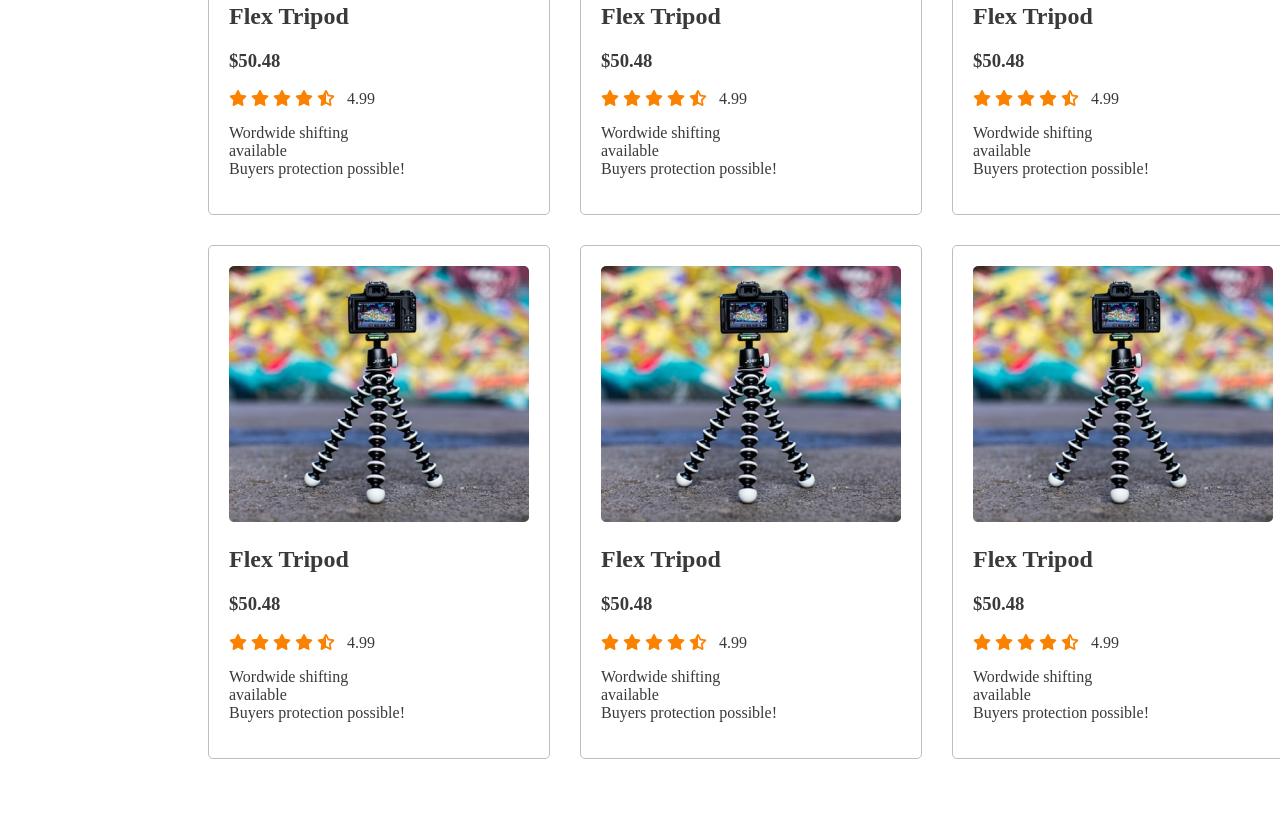
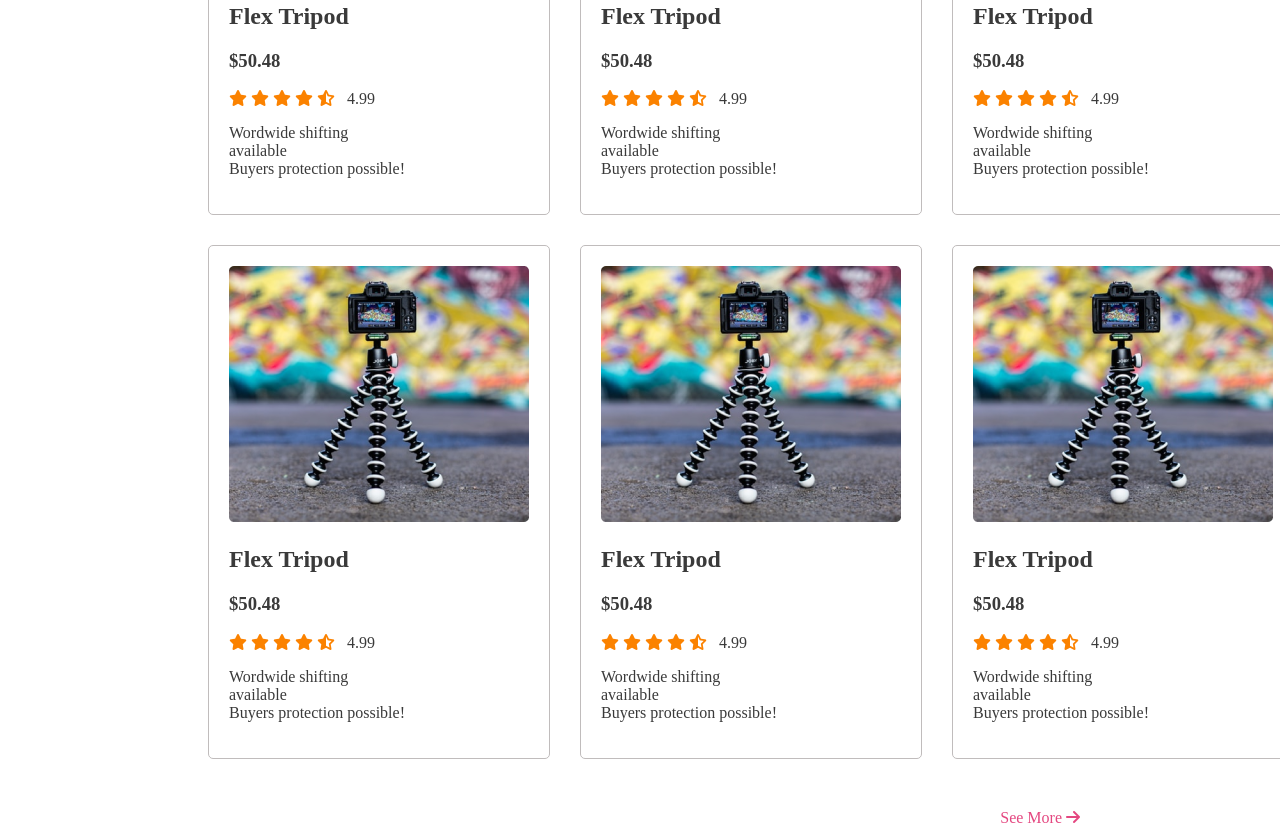
Before and after one commit to Shafayathub/influencer-gear, a plain HTML site: page index.html in a window 1280 px wide. Shown: the part 1641-2468 px from the top of the page. Drawn offline with Linux system fonts and the light colour scheme.

Commit message:
mid sec repairing

```diff
--- a/index.html
+++ b/index.html
@@ -243,6 +243,7 @@
                 </div>
 
             </div>
+            <div class="see-more"><a href="">See More <i class="fas fa-arrow-right"></i></a></div>
         </section>
 
     </main>
--- a/style.css
+++ b/style.css
@@ -112,3 +112,13 @@ header >.sandwich-menu > h2{
     color: #FB8200;
     margin-right: 8px;
 }
+.lower-mid> .see-more> a{
+    text-decoration: none;
+    color: #E02C6DDE;
+    font-weight: 700px;
+}
+.see-more{
+    margin-top: 50px;
+    position: absolute;
+    right: 200px;
+}
```
